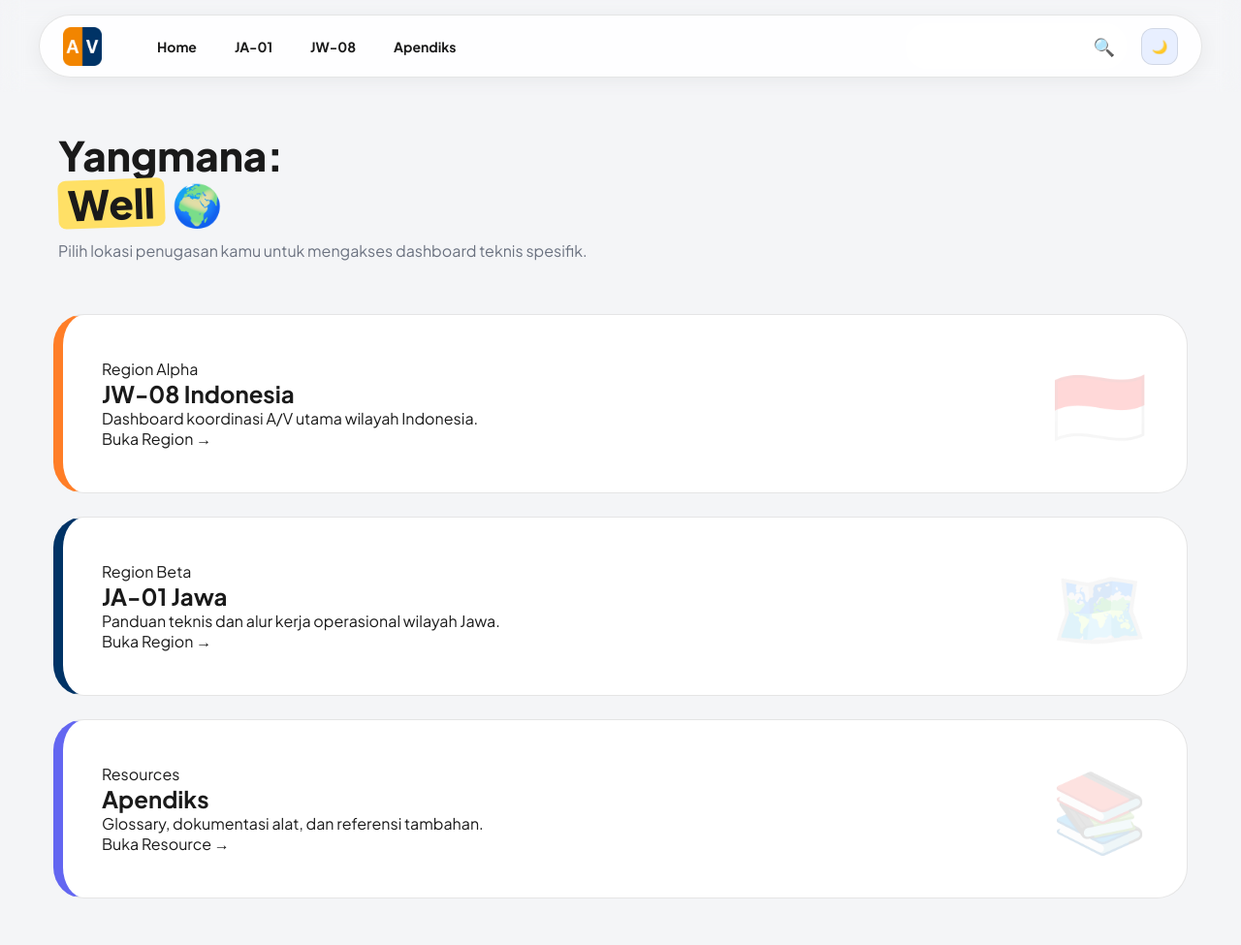
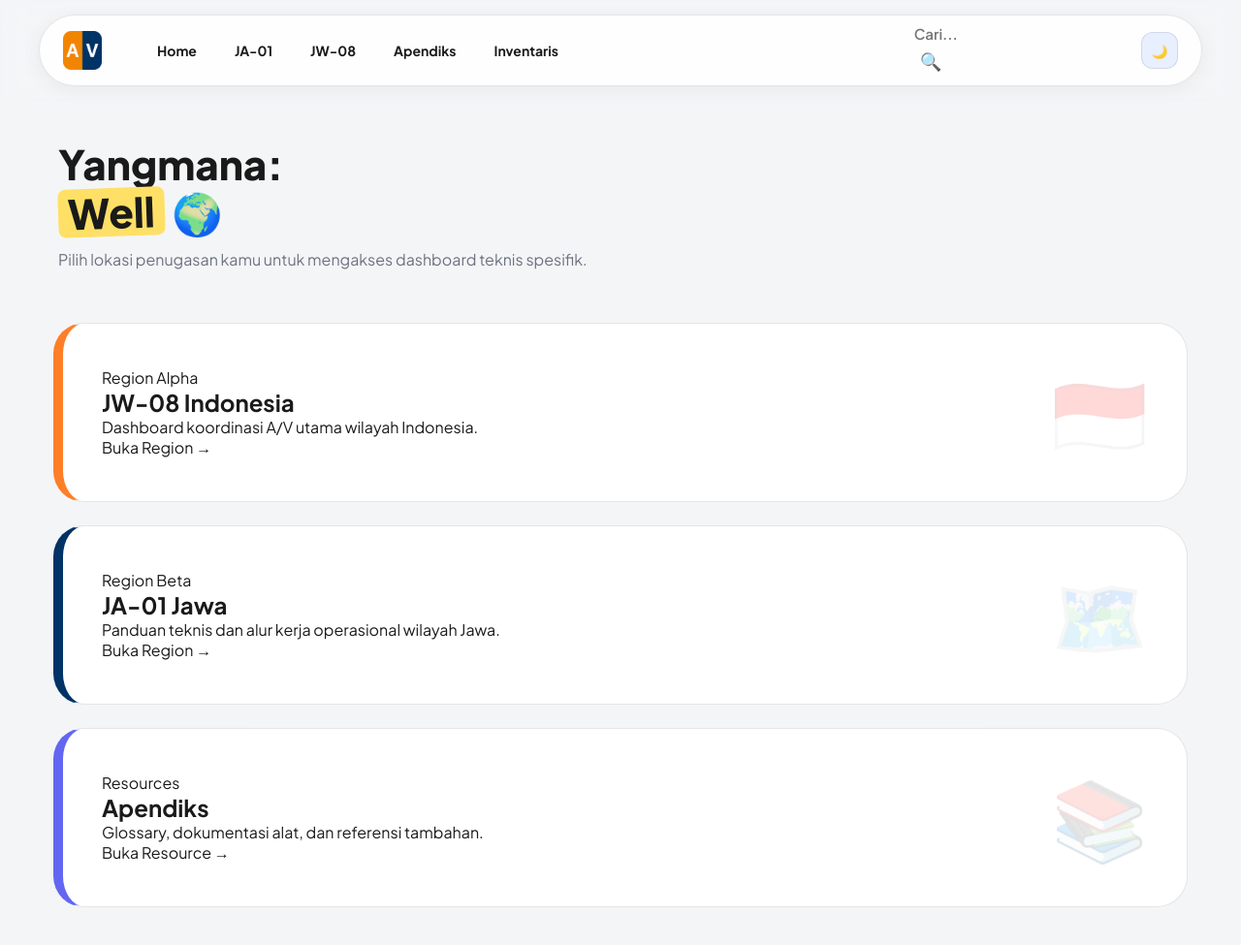
Before and after one commit to av-smg/technicalguidelines, a Jekyll site: the page built from index.html, in a window 1280 px wide and 1055 px high. Shown: the top 975 px of the window at 97% size. Built offline with Jekyll 4.4.1, drawn with Linux system fonts in a browser that asks for light colours.

Commit message:
Update navbar with new link and search enhancements
Added 'Inventaris' link to the navbar and improved search functionality.

```diff
--- a/_includes/navbar.html
+++ b/_includes/navbar.html
@@ -16,6 +16,7 @@
                     <a href="{{ '/ja-01/' | relative_url }}" class="nav-link">JA-01</a>
                     <a href="{{ '/jw-08/' | relative_url }}" class="nav-link">JW-08</a>
                     <a href="{{ '/apendiks/' | relative_url }}" class="nav-link">Apendiks</a>
+                    <a href="{{ '/audio/audio-inventaris.html' | relative_url }}" class="nav-link">Inventaris</a>
                 </div>
             </nav>
         </div>
@@ -30,8 +31,8 @@
                 <button class="search-toggle-btn" id="search-trigger-global">🔍</button>
             </div>
 
-            <button class="theme-toggle" onclick="toggleTheme()">
-                <span class="theme-icon-status">🌙</span>
+            <button class="theme-toggle" id="theme-toggle">
+                <span id="theme-icon-status" class="theme-icon-status">🌙</span>
             </button>
 
             {% if page.location %}
@@ -52,110 +53,6 @@
     </div>
 </header>
 
-<style>
-/* Reset Grouping agar rapi */
-.nav-container {
-    display: flex;
-    justify-content: space-between;
-    align-items: center;
-    gap: 10px;
-}
-
-.nav-group-left {
-    display: flex;
-    align-items: center;
-    flex: 1; /* Ambil sisa ruang agar search bisa mendorong ke kiri */
-    min-width: 0;
-}
-
-.nav-group-right {
-    display: flex;
-    align-items: center;
-    gap: 12px;
-    flex-shrink: 0; /* Jangan biarkan group ini mengecil */
-}
-
-/* DESKTOP SEARCH: Animasi Geser Ke Kiri */
-.search-desktop-container {
-    display: flex;
-    align-items: center;
-    background: var(--card-bg);
-    border: 2px solid transparent;
-    border-radius: 50px;
-    transition: all 0.4s ease; /* Animasi linear, bukan bounce */
-    padding: 2px;
-}
-
-/* Saat Aktif (Melebar ke Kiri) */
-.search-desktop-container.active {
-    border-color: var(--primary-orange);
-    padding: 2px 12px;
-    background: var(--card-bg);
-    box-shadow: 0 4px 12px rgba(0,0,0,0.05);
-}
-
-.search-desktop-container input {
-    width: 0;
-    opacity: 0;
-    border: none;
-    background: transparent;
-    outline: none;
-    padding: 0;
-    transition: all 0.4s ease;
-    font-size: 14px;
-    color: var(--text-dark);
-    font-weight: 600;
-}
-
-.search-desktop-container.active input {
-    width: 200px; /* Lebar saat terbuka */
-    opacity: 1;
-    padding-left: 10px;
-}
-
-.search-toggle-btn {
-    background: none;
-    border: none;
-    font-size: 18px;
-    cursor: pointer;
-    padding: 8px;
-    display: flex;
-    align-items: center;
-    justify-content: center;
-    border-radius: 50%;
-    transition: background 0.3s;
-}
-
-.search-toggle-btn:hover {
-    background: var(--soft-blue);
-}
-
-/* Dark Mode Override untuk Border Search */
-body.dark-mode .search-desktop-container.active {
-    border-color: var(--primary-orange);
-}
-
-/* Mobile Search Dropdown Fix */
-#search-mobile-dropdown {
-    position: fixed;
-    top: -100px;
-    left: 0;
-    width: 100%;
-    background: var(--nav-bg);
-    padding: 15px;
-    z-index: 2000;
-    transition: all 0.3s ease;
-    visibility: hidden;
-    opacity: 0;
-}
-
-#search-mobile-dropdown.active {
-    top: 70px;
-    visibility: visible;
-    opacity: 1;
-}
-</style>
-
 <script>
 document.addEventListener('DOMContentLoaded', function() {
     const searchBtn = document.getElementById('search-trigger-global');
@@ -163,72 +60,66 @@
     const searchDropdown = document.getElementById('search-mobile-dropdown');
     const inputDesktop = document.getElementById('missionSearch');
     const inputMobile = document.getElementById('missionSearchMobile');
+    const closeMobileSearch = document.getElementById('search-close-mobile');
 
-    // Logic Klik Kaca Pembesar
+    // LOGIC SEARCH TOGGLE
     if (searchBtn) {
         searchBtn.addEventListener('click', (e) => {
             e.stopPropagation();
             if (window.innerWidth > 600) {
-                // Desktop: Toggle Class Melebar
                 searchWrapper.classList.toggle('active');
                 if (searchWrapper.classList.contains('active')) {
                     inputDesktop.focus();
                 }
             } else {
-                // Mobile: Munculkan Dropdown
-                searchDropdown.classList.toggle('active');
-                if (searchDropdown.classList.contains('active')) {
-                    inputMobile.focus();
-                }
+                searchDropdown.classList.add('active');
+                inputMobile.focus();
             }
         });
     }
 
-    // Klik di luar untuk menutup
+    if (closeMobileSearch) {
+        closeMobileSearch.addEventListener('click', () => {
+            searchDropdown.classList.remove('active');
+        });
+    }
+
+    // Klik di luar untuk menutup search desktop
     window.addEventListener('click', (e) => {
-        if (searchWrapper && !searchWrapper.contains(e.target)) {
+        if (searchWrapper && !searchWrapper.contains(e.target) && e.target !== searchBtn) {
             searchWrapper.classList.remove('active');
-        }
-        if (searchDropdown && !searchDropdown.contains(e.target) && e.target !== searchBtn) {
-            searchDropdown.classList.remove('active');
         }
     });
 
-    // Dark Mode Toggle
-    window.toggleTheme = function() {
-        document.body.classList.toggle('dark-mode');
-        const isDark = document.body.classList.contains('dark-mode');
-        localStorage.setItem('theme', isDark ? 'dark' : 'light');
-        document.querySelectorAll('.theme-icon-status').forEach(icon => {
-            icon.innerText = isDark ? '☀️' : '🌙';
-        });
-    };
+    // HAMBURGER MENU LOGIC
+    const menuOpen = document.getElementById('menu-open-btn');
+    const menuClose = document.getElementById('menu-close-btn');
+    const sideMenu = document.getElementById('side-menu-drawer');
+
+    if (menuOpen && sideMenu) {
+        menuOpen.addEventListener('click', () => sideMenu.classList.add('active'));
+    }
+    if (menuClose && sideMenu) {
+        menuClose.addEventListener('click', () => sideMenu.classList.remove('active'));
+    }
 });
 
-// Fungsi Pencarian
-function filterMissions() {
-    let input = document.getElementById('missionSearch').value.toLowerCase();
-    document.querySelectorAll('.location-main-card-link, .card-link').forEach(card => {
-        card.style.display = card.innerText.toLowerCase().includes(input) ? "" : "none";
-    });
-}
-
-function filterMissionsMobile() {
-    let input = document.getElementById('missionSearchMobile').value.toLowerCase();
-    document.querySelectorAll('.location-main-card-link, .card-link').forEach(card => {
-        card.style.display = card.innerText.toLowerCase().includes(input) ? "" : "none";
-    });
-}
-
+// REDIRECT KE HALAMAN SEARCH.HTML
 function handleSearchEnter(event) {
     if (event.key === "Enter") {
-        const query = event.target.value.trim(); // Ambil teks pencarian
-
+        const query = event.target.value.trim();
         if (query.length > 0) {
-            // REDIRECT ke halaman search.html dengan membawa parameter q
-            // relative_url di Jekyll biasanya mengarah ke root, pastikan jalurnya benar
             window.location.href = "{{ '/search.html' | relative_url }}?q=" + encodeURIComponent(query);
         }
     }
 }
+
+// FILTER INSTAN (Untuk halaman yang sedang dibuka)
+function filterMissions() {
+    let input = document.getElementById('missionSearch').value.toLowerCase();
+    document.querySelectorAll('.location-main-card-link, .card-link, .mission-card').forEach(card => {
+        const text = card.innerText.toLowerCase();
+        card.style.display = text.includes(input) ? "" : "none";
+    });
+}
 </script>
```
